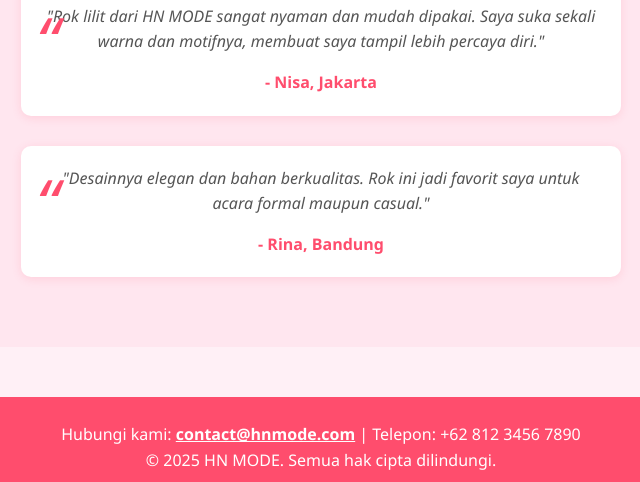
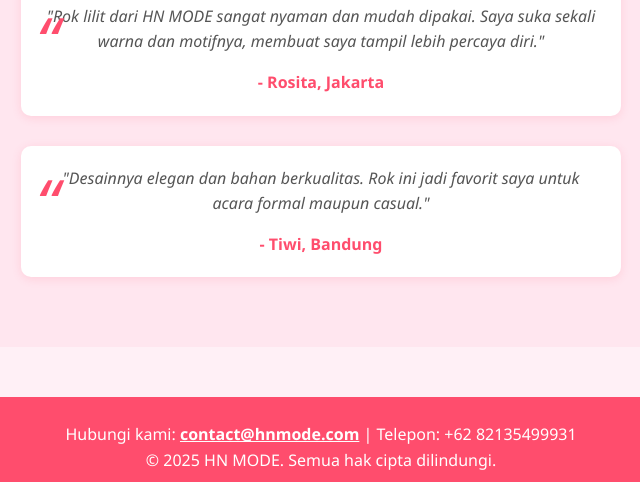
Before and after one commit to tiwi155/rok-lilit, a plain HTML site: page index.html in a window 1280 px wide. Shown: the part 1033-1515 px from the top of the page, 319-959 px from the left. Drawn offline with Linux system fonts and the light colour scheme.

Commit message:
Update index.html

```diff
--- a/index.html
+++ b/index.html
@@ -210,7 +210,7 @@
       <a href="#buy" class="btn-primary">Beli Sekarang</a>
     </div>
     <div class="hero-img">
-      <img src="https://images.unsplash.com/photo-1556909111-1c8a1a0d95c9?auto=format&fit=crop&w=600&q=80" alt="Produk Rok Lilit HN MODE" />
+      <img src="https://www.google.com/imgres?q=hn%20mode&imgurl=https%3A%2F%2Fdown-id.img.susercontent.com%2Ffile%2F9dfd89eb4d21807d031d335164a8dac3&imgrefurl=https%3A%2F%2Fshopee.co.id%2FHN-MODE-Rok-rempel-batik-floral-motif-terbaru-Rok-lilit-instan-siap-pakai-Rok-kebaya-i.101410060.20646643400&docid=8QtnxRDMpqAhoM&tbnid=feEDbYidBe3y_M&vet=12ahUKEwi15frjx52PAxWGzDgGHTQ1IyQQM3oECB4QAA..i&w=1024&h=1024&hcb=2&ved=2ahUKEwi15frjx52PAxWGzDgGHTQ1IyQQM3oECB4QAA" alt="Produk Rok Lilit HN MODE" />
     </div>
   </section>
 
@@ -227,16 +227,16 @@
     <h2>Testimoni Pelanggan</h2>
     <div class="testimonial">
       "Rok lilit dari HN MODE sangat nyaman dan mudah dipakai. Saya suka sekali warna dan motifnya, membuat saya tampil lebih percaya diri."
-      <cite>- Nisa, Jakarta</cite>
+      <cite>- Rosita, Jakarta</cite>
     </div>
     <div class="testimonial">
       "Desainnya elegan dan bahan berkualitas. Rok ini jadi favorit saya untuk acara formal maupun casual."
-      <cite>- Rina, Bandung</cite>
+      <cite>- Tiwi, Bandung</cite>
     </div>
   </section>
 
   <footer>
-    <p>Hubungi kami: <a href="mailto:contact@hnmode.com">contact@hnmode.com</a> | Telepon: +62 812 3456 7890</p>
+    <p>Hubungi kami: <a href="23.tjkt1.29@smkn1bms.sch.id">contact@hnmode.com</a> | Telepon: +62 82135499931</p>
     <p>© 2025 HN MODE. Semua hak cipta dilindungi.</p>
   </footer>
 </body>
```
